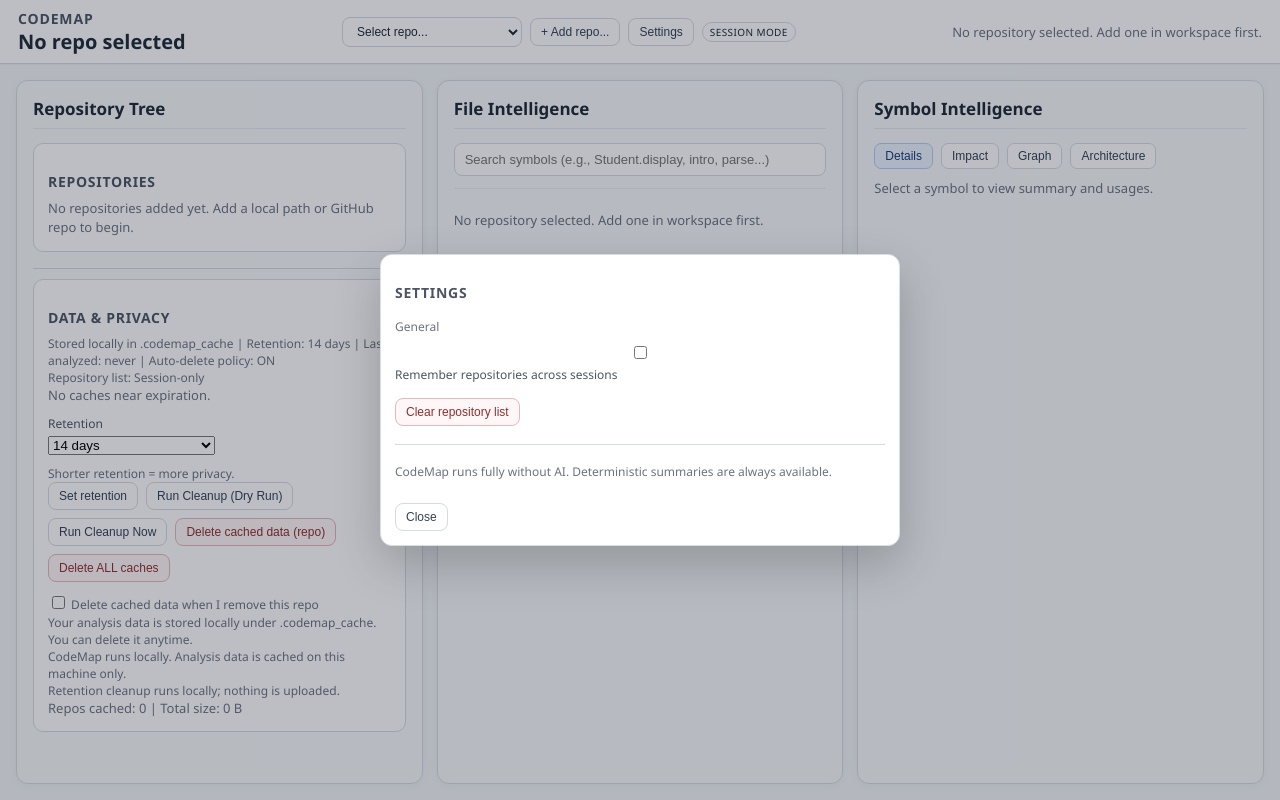
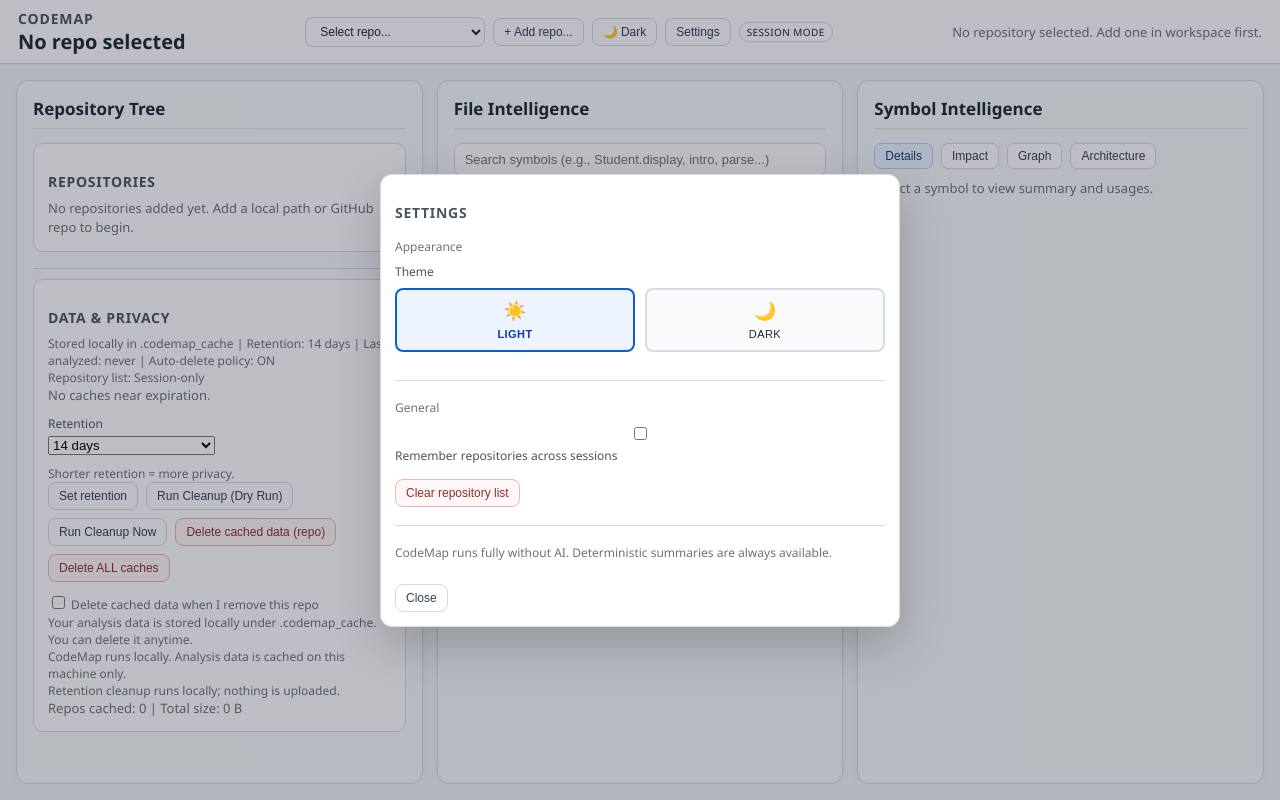
Before and after one commit to ADITYA-kus/codemap_ai, a FastAPI app: page / in a window 1280 px wide, after a click on "Settings". Run offline with FastAPI, Linux system fonts and the light colour scheme; data that the repository does not hold is empty; some libraries are stand-ins or nearby versions.

Commit message:
Add dark/light theme toggle to dashboard UI - default dark, light mode option in settings

```diff
--- a/ui/static/app.js
+++ b/ui/static/app.js
@@ -5,6 +5,9 @@
   const repoSelectEl = document.getElementById("repo-select");
   const addRepoBtnEl = document.getElementById("add-repo-btn");
   const aiSettingsBtnEl = document.getElementById("ai-settings-btn");
+  const themeToggleBtnEl = document.getElementById("theme-toggle-btn");
+  const themeWhiteOptionEl = document.getElementById("theme-white");
+  const themeDarkOptionEl = document.getElementById("theme-dark");
   const repoListModePillEl = document.getElementById("repo-list-mode-pill");
   const treeStatusEl = document.getElementById("tree-status");
   const treeEl = document.getElementById("tree");
@@ -2014,6 +2017,43 @@
   }
 
   function bindAiSettingsControls() {
+    // Theme toggle handlers
+    const setTheme = (themeName) => {
+      localStorage.setItem("codemap-theme", themeName);
+      if (themeName === "dark") {
+        document.body.classList.add("dark-theme");
+        if (themeToggleBtnEl) themeToggleBtnEl.textContent = "☀️ Light";
+        if (themeDarkOptionEl) themeDarkOptionEl.classList.add("active");
+        if (themeWhiteOptionEl) themeWhiteOptionEl.classList.remove("active");
+      } else {
+        document.body.classList.remove("dark-theme");
+        if (themeToggleBtnEl) themeToggleBtnEl.textContent = "🌙 Dark";
+        if (themeWhiteOptionEl) themeWhiteOptionEl.classList.add("active");
+        if (themeDarkOptionEl) themeDarkOptionEl.classList.remove("active");
+      }
+    };
+
+    // Initialize theme from localStorage
+    const savedTheme = localStorage.getItem("codemap-theme") || "light";
+    setTheme(savedTheme);
+
+    // Theme toggle button (top bar)
+    if (themeToggleBtnEl) {
+      themeToggleBtnEl.addEventListener("click", () => {
+        const isDark = document.body.classList.contains("dark-theme");
+        setTheme(isDark ? "light" : "dark");
+      });
+    }
+
+    // Theme option buttons (settings modal)
+    if (themeWhiteOptionEl) {
+      themeWhiteOptionEl.addEventListener("click", () => setTheme("light"));
+    }
+    if (themeDarkOptionEl) {
+      themeDarkOptionEl.addEventListener("click", () => setTheme("dark"));
+    }
+
+    // Original AI settings handlers
     if (aiSettingsBtnEl) {
       aiSettingsBtnEl.addEventListener("click", async () => {
         await openAiSettingsModal();
--- a/ui/static/styles.css
+++ b/ui/static/styles.css
@@ -7,6 +7,17 @@
   --accent: #0b5ed7;
   --active-bg: #edf3ff;
   --active-border: #4f84ff;
+}
+
+body.dark-theme {
+  --bg: #1a1a1a;
+  --panel: #252525;
+  --line: #404040;
+  --text: #e5e5e5;
+  --muted: #a0a0a0;
+  --accent: #4fa3ff;
+  --active-bg: #2a3a4a;
+  --active-border: #5fa3ff;
 }
 
 * {
@@ -1200,6 +1211,91 @@ body.modal-open {
   margin: 10px 0;
 }
 
+.theme-selector {
+  display: flex;
+  gap: 10px;
+  margin-bottom: 10px;
+}
+
+.theme-option {
+  flex: 1;
+  display: flex;
+  flex-direction: column;
+  align-items: center;
+  gap: 6px;
+  padding: 10px;
+  border: 2px solid var(--line);
+  border-radius: 8px;
+  background: var(--panel);
+  color: var(--text);
+  cursor: pointer;
+  transition: all 200ms ease;
+  font-size: 12px;
+}
+
+.theme-option:hover {
+  border-color: var(--accent);
+  box-shadow: 0 0 0 2px rgba(11, 94, 215, 0.1);
+}
+
+.theme-option.active {
+  border-color: var(--accent);
+  background: var(--active-bg);
+  color: #0f3f9c;
+  font-weight: 600;
+}
+
+body.dark-theme .theme-option.active {
+  background: var(--active-bg);
+}
+
+.theme-icon {
+  font-size: 18px;
+}
+
+.theme-label {
+  font-size: 11px;
+  text-transform: uppercase;
+  letter-spacing: 0.04em;
+}
+
+/* Dark theme specific styles */
+body.dark-theme .topbar {
+  background: #2a2a2a;
+}
+
+body.dark-theme .card,
+body.dark-theme .repo-row,
+body.dark-theme .confirm-card,
+body.dark-theme .modal-form input,
+body.dark-theme .modal-form select,
+body.dark-theme .repo-select,
+body.dark-theme .repo-btn,
+body.dark-theme .tab-btn,
+body.dark-theme .graph-controls select,
+body.dark-theme .graph-controls input[type="text"],
+body.dark-theme .search-results,
+body.dark-theme .graph-node,
+body.dark-theme .kpi-card,
+body.dark-theme .risk-file-row,
+body.dark-theme .risk-target,
+body.dark-theme .impact-file-row {
+  background: var(--panel);
+  color: var(--text);
+  border-color: var(--line);
+}
+
+body.dark-theme #symbol-search-input {
+  background: var(--panel);
+  color: var(--text);
+  border-color: var(--line);
+}
+
+body.dark-theme .toast {
+  background: #2a2a2a;
+  color: #e5e5e5;
+}
+
 @media (max-width: 1000px) {
   .layout {
     grid-template-columns: 1fr;
--- a/ui/templates/index.html
+++ b/ui/templates/index.html
@@ -18,6 +18,7 @@
     <div class="workspace-controls">
       <select id="repo-select" class="repo-select"></select>
       <button id="add-repo-btn" class="repo-btn" type="button">+ Add repo...</button>
+      <button id="theme-toggle-btn" class="repo-btn" type="button" title="Toggle theme">🌙 Dark</button>
       <button id="ai-settings-btn" class="repo-btn" type="button" onclick="var m=document.getElementById('ai-settings-modal'); if(m){ m.classList.remove('hidden'); document.body.classList.add('modal-open'); }">Settings</button>
       <span id="repo-list-mode-pill" class="repo-badge">Session Mode</span>
     </div>
@@ -73,6 +74,21 @@
   <div id="ai-settings-modal" class="confirm-modal hidden">
     <div class="confirm-card settings-card">
       <div class="section-title">Settings</div>
+      <div class="path">Appearance</div>
+      <label class="path">
+        <span>Theme</span>
+      </label>
+      <div class="theme-selector">
+        <button id="theme-white" class="theme-option active" type="button" data-theme="light">
+          <span class="theme-icon">☀️</span>
+          <span class="theme-label">Light</span>
+        </button>
+        <button id="theme-dark" class="theme-option" type="button" data-theme="dark">
+          <span class="theme-icon">🌙</span>
+          <span class="theme-label">Dark</span>
+        </button>
+      </div>
+      <div class="divider"></div>
       <div class="path">General</div>
       <label class="path">
         <input id="ai-settings-remember-repos" type="checkbox" />
```
